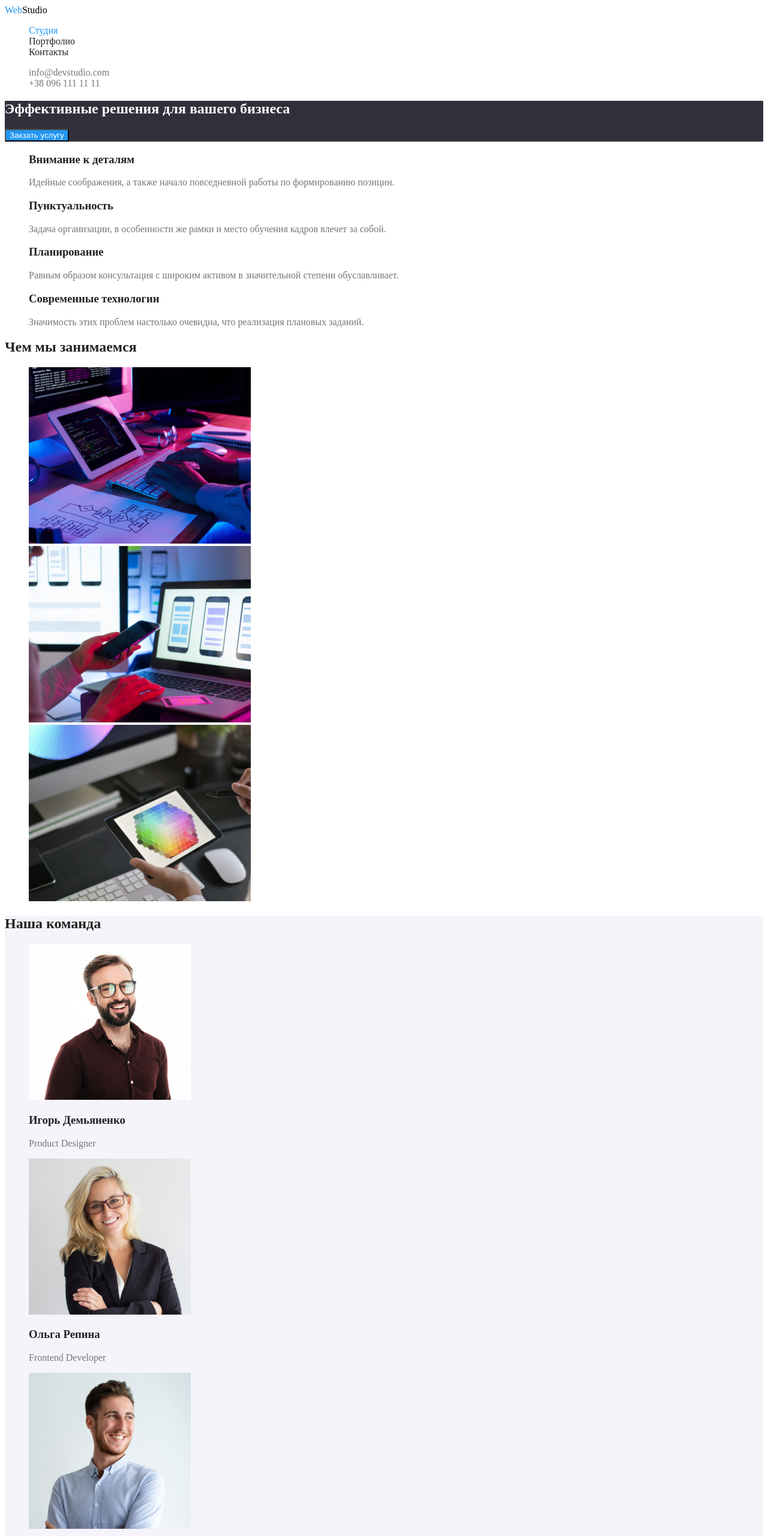
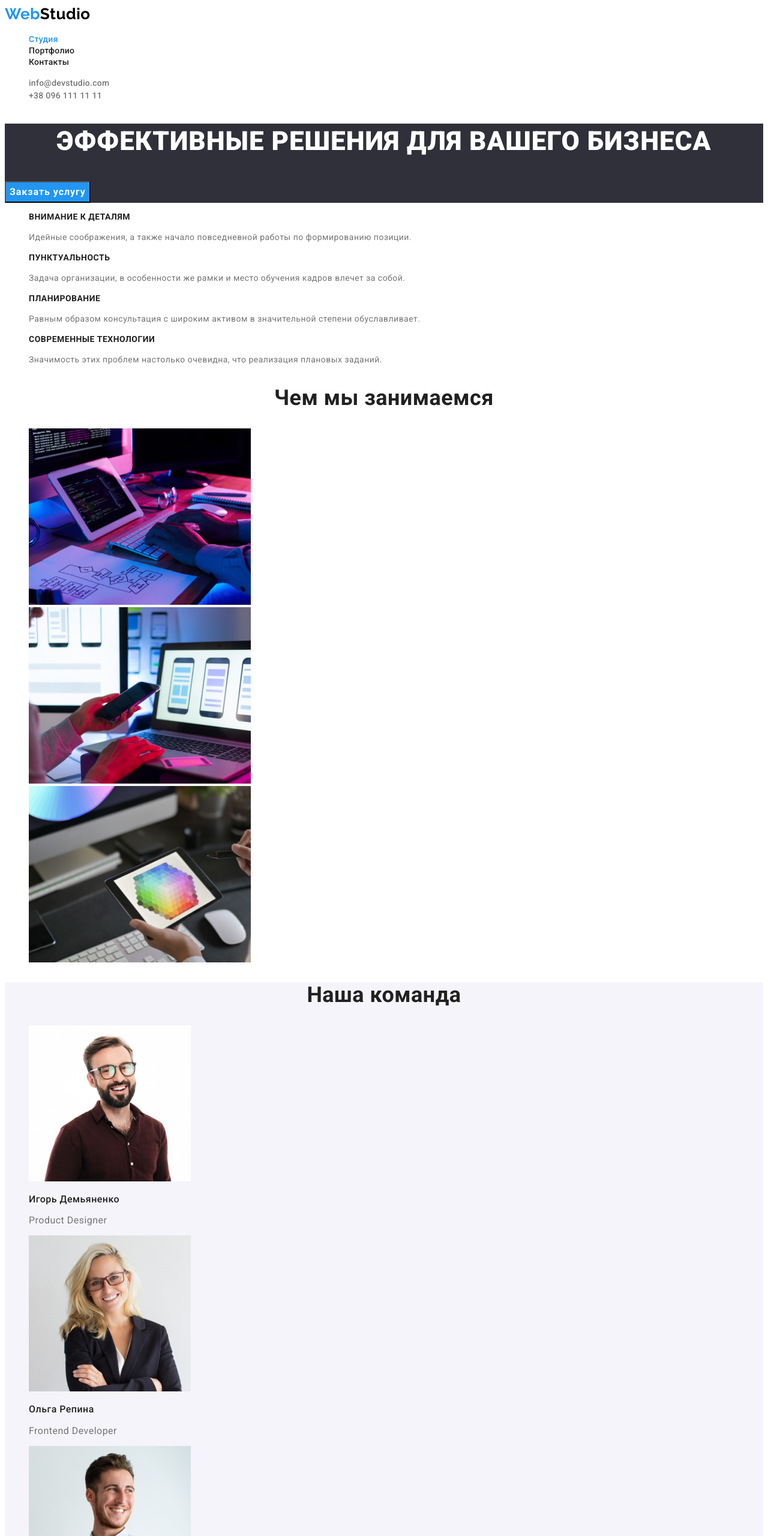
Before and after one commit to maksimuser/goit-markup-hw-02, a plain HTML site: page index.html in a window 1280 px wide. Shown: the top 2560 px of the page at 60% size. Drawn offline with Linux system fonts and the light colour scheme.

Commit message:
добавляет шрифты

```diff
--- a/css/styles.css
+++ b/css/styles.css
@@ -23,6 +23,8 @@
 body {
 	background-color: var(--primary-white-color);
 	color: var(--primary-text-color);
+	font-family: Roboto, sans-serif;
+	letter-spacing: 0.03em;
 }
 
 ul,
@@ -34,6 +36,11 @@ a {
 /* logo header */
 .logo {
 	color: var(--accent-color);
+
+	font-family: Raleway, sans-serif;
+	font-weight: 700;
+	font-size: 26px;
+	line-height: 1.2;
 }
 
 .logo-black {
@@ -43,6 +50,11 @@ a {
 /* site-nav */
 .site-nav .link {
 	color: var(--secondary-text-color);
+
+	font-weight: 500;
+	font-size: 14px;
+	line-height: 1.14;
+	letter-spacing: 0.02em;
 }
 
 .site-nav .link:hover,
@@ -57,7 +69,13 @@ a {
 /* site-contacts */
 .site-contacts .link {
 	color: var(--primary-text-color);
+
+	font-weight: 500;
+	font-size: 14px;
+	line-height: 1.4;
+	letter-spacing: 0.02em;
 }
+
 .site-contacts .link:hover,
 .site-contacts .link:focus {
 	color: var(--accent-color);
@@ -67,11 +85,29 @@ a {
 .hero {
 	background-color: var(--secondary-bg-color);
 	color: var(--primary-white-color);
+
+	letter-spacing: 0.06em;
+}
+
+.hero-title {
+	font-weight: 900;
+	font-size: 44px;
+	line-height: 1.36;
+	text-align: center;
+	text-transform: uppercase;
 }
 
 .button.hero {
 	background-color: var(--accent-color);
 	color: var(--primary-white-color);
+
+	font-weight: 700;
+	font-size: 16px;
+	line-height: 1.87;
+}
+
+.button {
+	font-family: inherit;
 }
 
 /* SECTION */
@@ -79,11 +115,41 @@ a {
 	color: var(--secondary-text-color);
 }
 
+.features .section-title {
+	font-weight: 700;
+	font-size: 14px;
+	line-height: 1.14;
+	text-transform: uppercase;
+}
+
+.features .section-text {
+	font-weight: 400;
+	font-size: 14px;
+	line-height: 1.71;
+}
+
+.section .caption {
+	font-weight: 700;
+	font-size: 36px;
+	line-height: 1.17;
+	text-align: center;
+}
+
 .section.team {
 	background-color: var(--section-bg-color);
 }
 .team .section-subtitle {
 	color: var(--secondary-text-color);
+
+	font-weight: 500;
+	font-size: 16px;
+	line-height: 1.19;
+}
+
+.team .section-text {
+	font-weight: 400;
+	font-size: 16px;
+	line-height: 1.19;
 }
 
 /* FOOTER */
@@ -97,6 +163,12 @@ a {
 }
 
 /* address */
+.address {
+	font-weight: 400;
+	font-size: 14px;
+	line-height: 1.71;
+}
+
 .address-text {
 	color: var(--primary-white-color);
 }
@@ -110,12 +182,31 @@ a {
 	color: var(--accent-color);
 }
 
-/* CSS Portfolio */
+/* Portfolio.html */
 .button.filter {
 	color: var(--secondary-text-color);
+
+	font-weight: 500;
+	font-size: 16px;
+	line-height: 1.63;
+	letter-spacing: inherit;
 }
+
 .button.filter:hover,
 .button.filter:focus {
 	background-color: var(--accent-color);
 	color: var(--primary-white-color);
 }
+
+.porfolio-list .section-title {
+	font-weight: 700;
+	font-size: 18px;
+	line-height: 2;
+	letter-spacing: 0.06em;
+}
+
+.porfolio-list .text {
+	font-weight: 400;
+	font-size: 16px;
+	line-height: 1.87;
+}
--- a/index.html
+++ b/index.html
@@ -4,6 +4,11 @@
 		<meta charset="UTF-8" />
 		<meta name="viewport" content="width=device-width, initial-scale=1.0" />
 		<title>Web studio</title>
+		<link
+			href="https://fonts.googleapis.com/css2?family=Raleway:wght@700&family=Roboto:wght@400;500;700;900&display=swap"
+			rel="stylesheet"
+		/>
+
 		<link rel="stylesheet" href="./css/styles.css" />
 	</head>
 
@@ -34,35 +39,35 @@
 			</section>
 
 			<!-- особенности -->
-			<section class="section">
+			<section class="section features">
 				<h2 hidden>Особенности</h2>
 				<ul>
 					<li>
 						<h3 class="section-title">Внимание к деталям</h3>
-						<p>Идейные соображения, а также начало повседневной работы по формированию позиции.</p>
+						<p class="section-text">Идейные соображения, а также начало повседневной работы по формированию позиции.</p>
 					</li>
 					<li>
 						<h3 class="section-title">Пунктуальность</h3>
-						<p>
+						<p class="section-text">
 							Задача организации, в особенности же рамки и место обучения кадров влечет за собой.
 						</p>
 					</li>
 					<li>
 						<h3 class="section-title">Планирование</h3>
-						<p>
+						<p class="section-text">
 							Равным образом консультация с широким активом в значительной степени обуславливает.
 						</p>
 					</li>
 					<li>
 						<h3 class="section-title">Современные технологии</h3>
-						<p>Значимость этих проблем настолько очевидна, что реализация плановых заданий.</p>
+						<p class="section-text">Значимость этих проблем настолько очевидна, что реализация плановых заданий.</p>
 					</li>
 				</ul>
 			</section>
 
 			<!-- наша деятельность -->
 			<section class="section">
-				<h2 class="section-title">Чем мы занимаемся</h2>
+				<h2 class="section-title caption">Чем мы занимаемся</h2>
 				<ul>
 					<li><img src="./images/box1.jpg" alt="computer" width="370" height="294" /></li>
 					<li><img src="./images/box2.jpg" alt="phone" width="370" height="294" /></li>
@@ -72,27 +77,27 @@
 
 			<!-- наша команда -->
 			<section class="section team">
-				<h2 class="section-title">Наша команда</h2>
+				<h2 class="section-title caption">Наша команда</h2>
 				<ul>
 					<li>
 						<img src="./images/demaynenko.jpg" alt="Игорь Демьяненко" width="270" height="260" />
 						<h3 class="section-subtitle">Игорь Демьяненко</h3>
-						<p lang="en">Product Designer</p>
+						<p lang="en" class="section-text">Product Designer</p>
 					</li>
 					<li>
 						<img src="./images/repina.jpg" alt="Ольга Репина" width="270" height="260" />
 						<h3 class="section-subtitle">Ольга Репина</h3>
-						<p lang="en">Frontend Developer</p>
+						<p lang="en" class="section-text">Frontend Developer</p>
 					</li>
 					<li>
 						<img src="./images/tarasov.jpg" alt="Николай Тарасов" width="270" height="260" />
 						<h3 class="section-subtitle">Николай Тарасов</h3>
-						<p lang="en">Marketing</p>
+						<p lang="en" class="section-text">Marketing</p>
 					</li>
 					<li>
 						<img src="./images/ermakov.jpg" alt="Михаил Ермаков" width="270" height="260" />
 						<h3 class="section-subtitle">Михаил Ермаков</h3>
-						<p lang="en">UI Designer</p>
+						<p lang="en" class="section-text">UI Designer</p>
 					</li>
 				</ul>
 			</section>
@@ -102,7 +107,7 @@
 		<footer class="footer">
 			<a href="./" class="logo">Web<span class="logo-white">Studio</span></a>
 
-			<address>
+			<address class="address">
 				<p class="address-text">г. Киев, пр-т Леси Украинки, 26</p>
 				<ul class="address-list">
 					<li><a href="mailto:info@devstudio.com" class="item">info@devstudio.com</a></li>
```
Also changed, not shown: portfolio.html (+16 -11 lines).
